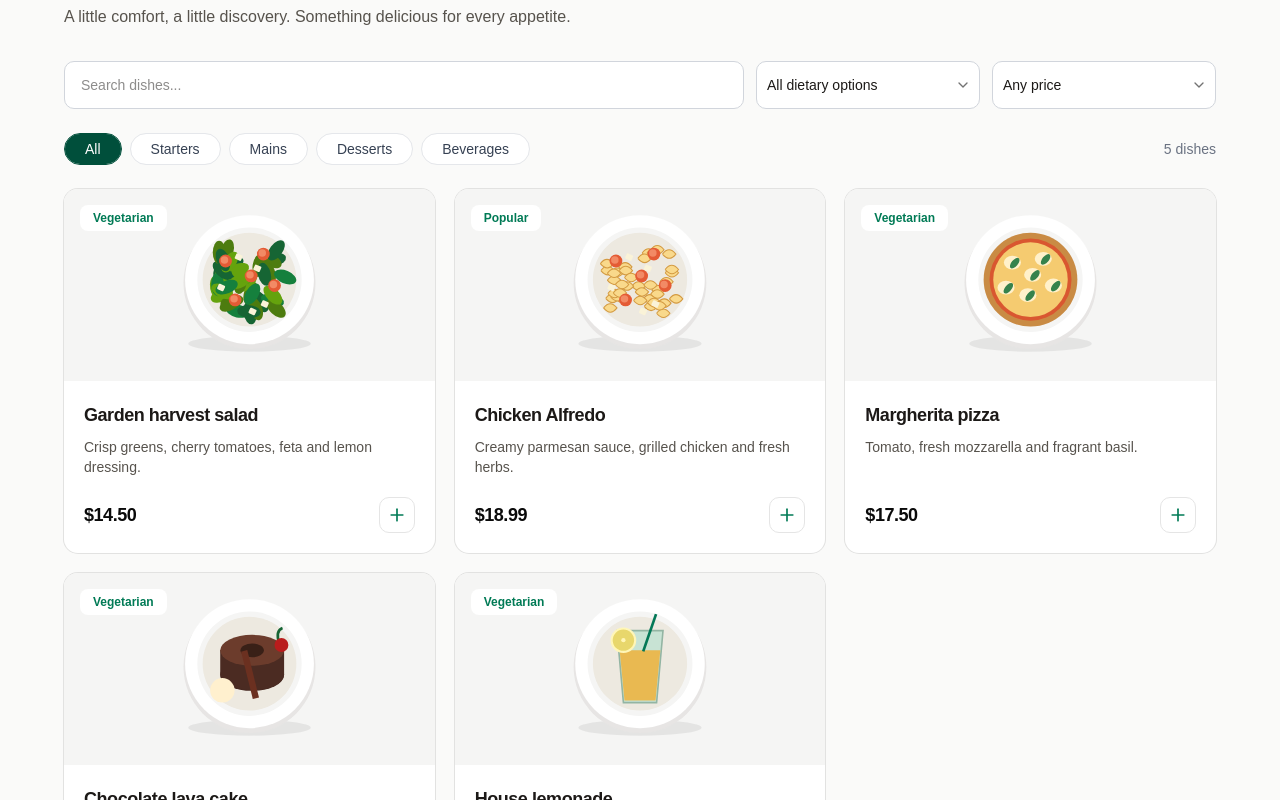
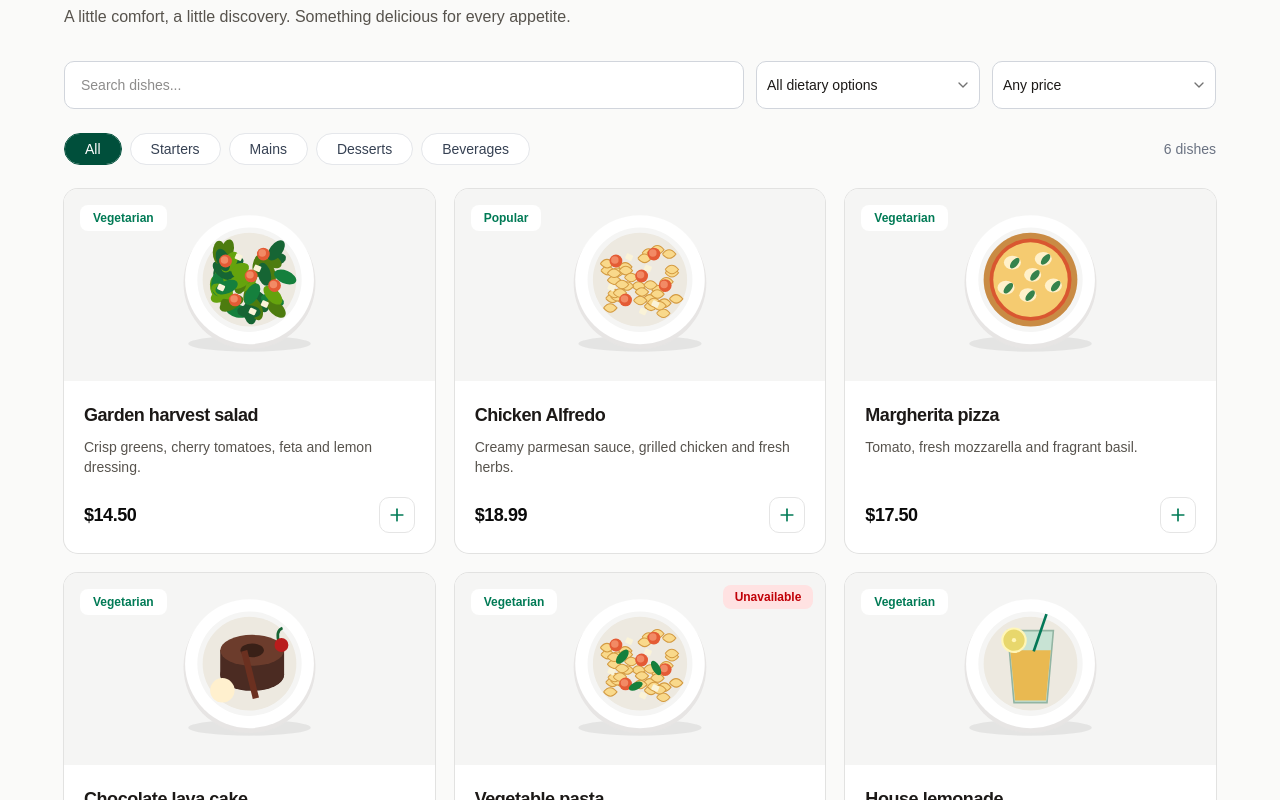
Before and after one commit to asen-georgiev/sodv2201_final_project, a React (Vite) app in the folder client/: page /menu in a window 1280 px wide. Shown: the part 200-1000 px from the top of the page. Built offline with nearby package versions, Linux system fonts and the light colour scheme.

Commit message:
Show unavailable dishes with status label

```diff
--- a/client/src/pages/MenuPage.tsx
+++ b/client/src/pages/MenuPage.tsx
@@ -29,8 +29,7 @@ export default function MenuPage() {
     const [dietary, setDietary] = useState('all')
     const [maxPrice, setMaxPrice] = useState('all')
 
-    const availableDishes = menu.filter(dish =>
-        dish.isAvailable &&
+    const filteredDishes = menu.filter(dish =>
         dish.name.toLowerCase().includes(search.toLowerCase()) &&
         (category === 'all' || dish.category === category) &&
         (dietary === 'all' ||
@@ -39,6 +38,8 @@ export default function MenuPage() {
     )
 
     function handleAddToCart(dish: MenuItem) {
+        if (!dish.isAvailable) return
+
         addItem(dish.id)
         setSelectedDish(null)
     }
@@ -127,18 +128,27 @@ export default function MenuPage() {
                     </div>
 
                     <span className="shrink-0 text-sm text-gray-500">
-                        {availableDishes.length} dishes
+                        {filteredDishes.length} dishes
                     </span>
                 </div>
 
-                {availableDishes.length > 0 ? (
+                {filteredDishes.length > 0 ? (
                     <div className="grid gap-5 sm:grid-cols-2 lg:grid-cols-3">
-                        {availableDishes.map(dish => (
-                            <DishCard
-                                key={dish.id}
-                                dish={dish}
-                                onSelect={setSelectedDish}
-                            />
+                        {filteredDishes.map(dish => (
+                            <div key={dish.id} className="relative">
+                                <DishCard
+                                    dish={dish}
+                                    onSelect={dish.isAvailable
+                                        ? setSelectedDish
+                                        : () => {}}
+                                />
+
+                                {!dish.isAvailable && (
+                                    <span className="pointer-events-none absolute right-3 top-3 rounded-md bg-red-100 px-3 py-1 text-xs font-semibold text-red-700">
+                                        Unavailable
+                                    </span>
+                                )}
+                            </div>
                         ))}
                     </div>
                 ) : (
@@ -158,7 +168,7 @@ export default function MenuPage() {
                 {selectedDish && (
                     <DishDetailsDialog
                         dish={selectedDish}
-                        canOrder={currentUser?.role === 'customer'}
+                        canOrder={currentUser?.role === 'customer' && selectedDish.isAvailable}
                         onAddToCart={handleAddToCart}
                         onClose={() => setSelectedDish(null)}
                     />
```
